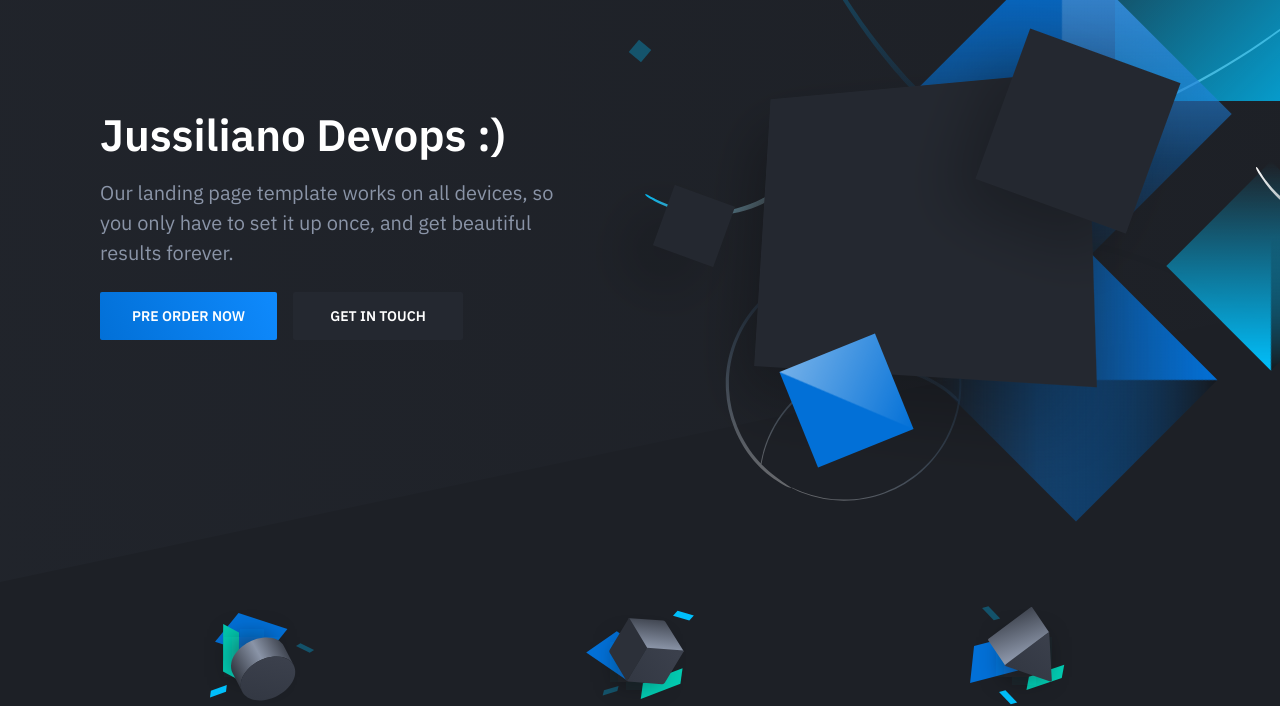
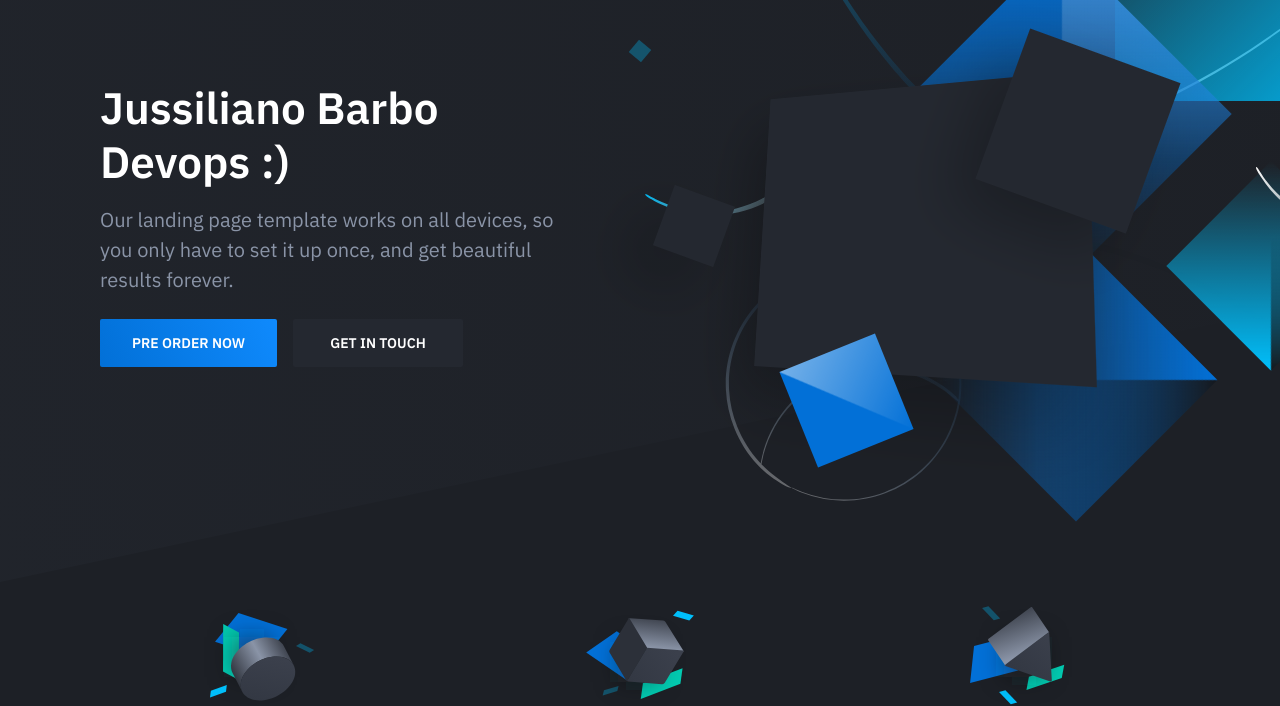
Before and after one commit to jussiliano/estadao, a plain HTML site: page index.html in a window 1280 px wide. Shown: the part 118-824 px from the top of the page. Drawn offline with nearby package versions, Linux system fonts and the light colour scheme.

Commit message:
Update index.html

```diff
--- a/index.html
+++ b/index.html
@@ -33,7 +33,7 @@
                 <div class="container">
                     <div class="hero-inner">
                         <div class="hero-copy">
-                            <h1 class="hero-title mt-0">Jussiliano Devops :)</h1>
+                            <h1 class="hero-title mt-0">Jussiliano Barbo Devops :)</h1>
                             <p class="hero-paragraph">Our landing page template works on all devices, so you only have to set it up once, and get beautiful results forever.</p>
                             <div class="hero-cta"><a class="button button-primary" href="#">Pre order now</a><a class="button" href="#">Get in touch</a></div>
                         </div>
```
